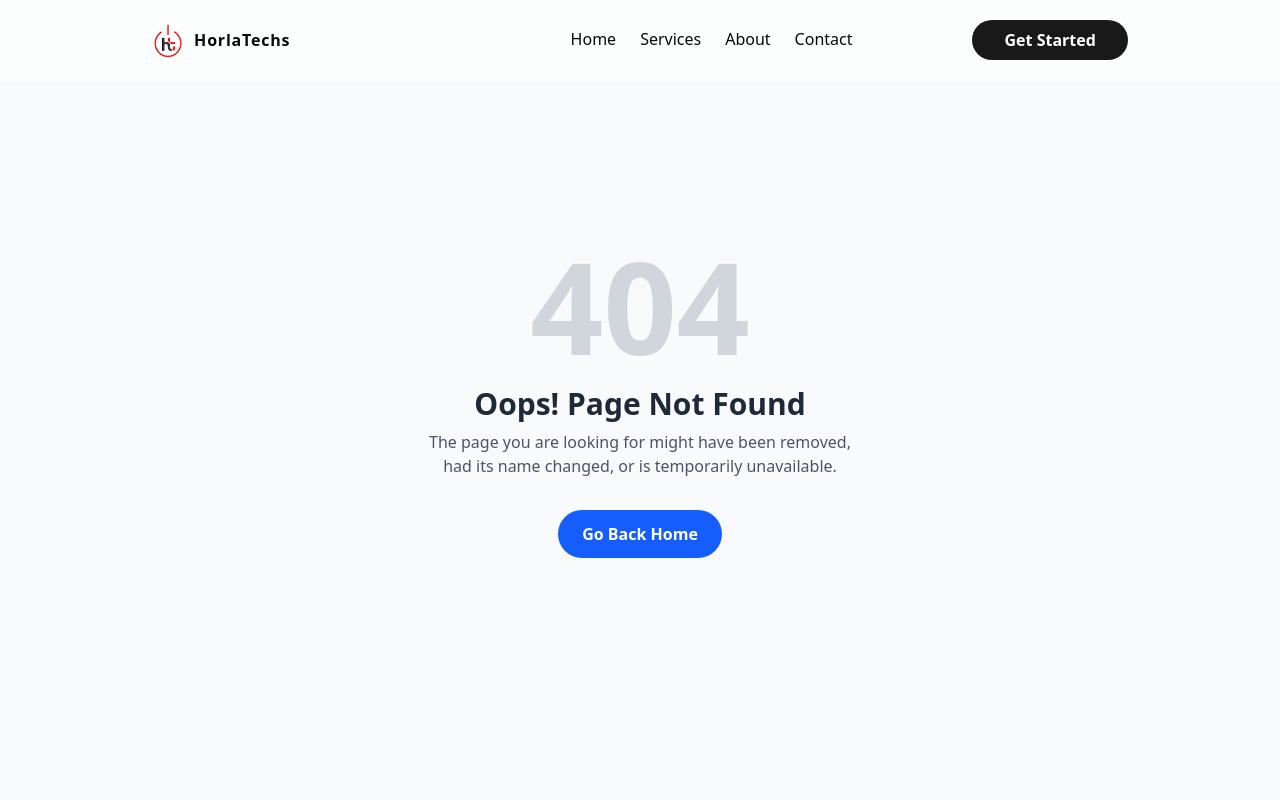
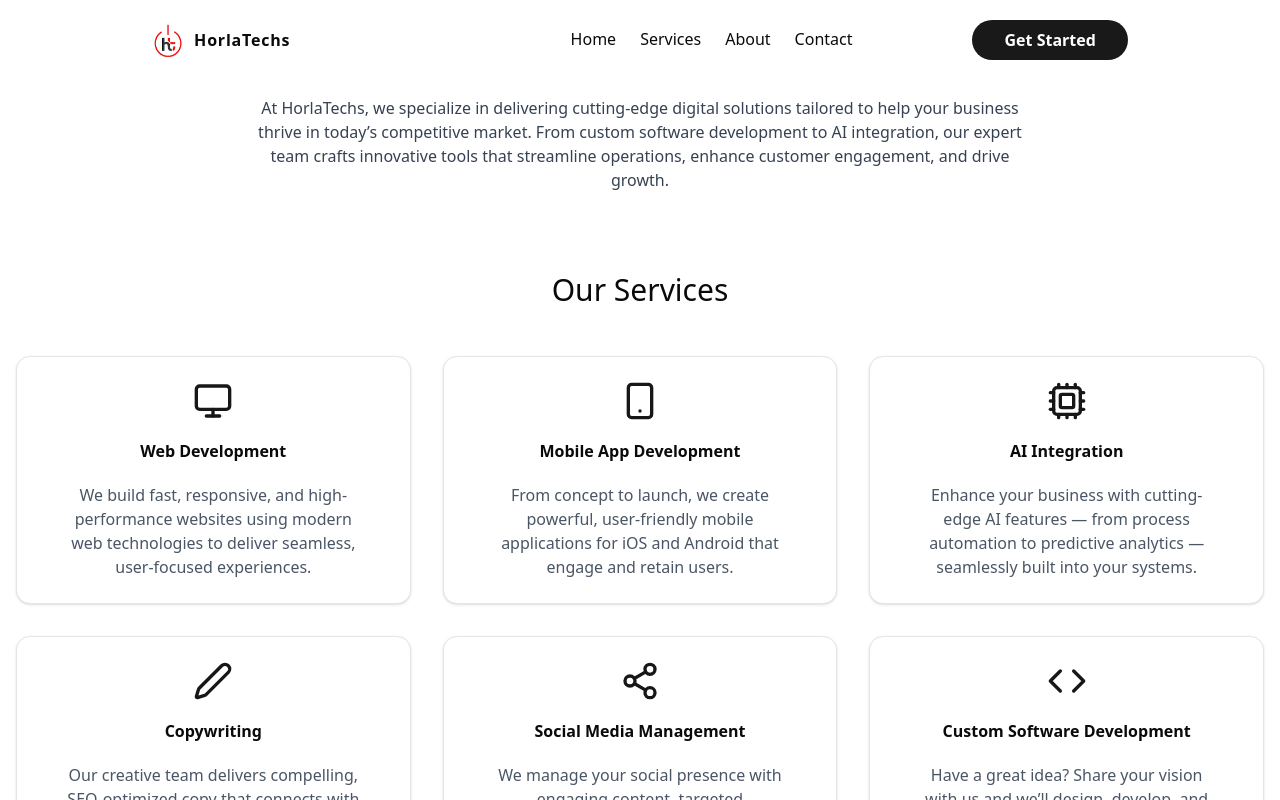
Before and after one commit to horiyorrmi72/horla_techs, a Next.js app: page /services in a window 1280 px wide. Before the commit this address had no page. Shown: the top 800 px of the page. Built offline with nearby package versions, Linux system fonts and the light colour scheme.

Commit message:
feat(pages & routes):add pages and route for each area, WIP to be updated :).

```diff
--- /dev/null
+++ b/src/app/about/page.jsx
@@ -0,0 +1,58 @@
+import About from '@/components/About';
+import { FAQ } from '@/components/FAQ';
+import React from 'react';
+
+export const metadata = {
+	title: 'About Us - HorlaTechs | Digital Solutions & Software Experts',
+	description:
+		'Learn about HorlaTechs, a leading software development company specializing in custom software, AI integration, and digital transformation solutions that empower businesses worldwide.',
+	keywords: [
+		'horlatechs',
+		'horlatech',
+		'web development',
+		'software development company',
+		'custom software',
+		'AI integration',
+		'digital transformation',
+		'HorlaTechs',
+		'technology solutions',
+		'about HorlaTechs',
+	],
+	openGraph: {
+		title: 'About Us - HorlaTechs',
+		description:
+			'Discover HorlaTechs’ mission, vision, and expert team dedicated to delivering innovative software and digital solutions.',
+		url: 'https://www.horlatechs.com/about',
+		siteName: 'HorlaTechs',
+		images: [
+			{
+				url: '',
+				width: 1200,
+				height: 630,
+			},
+		],
+		locale: 'en_US',
+		type: 'website',
+	},
+	twitter: {
+		card: 'summary_large_image',
+		title: 'About Us - HorlaTechs',
+		description:
+			'Meet the team and learn about HorlaTechs’ commitment to innovative software and digital solutions.',
+		images: [''],
+		creator: '@horla_techs',
+	},
+};
+
+const page = () => {
+	return (
+		<div className=''>
+			<About />
+			<div>
+				<FAQ />
+			</div>
+		</div>
+	);
+};
+
+export default page;
--- /dev/null
+++ b/src/app/contact/page.jsx
@@ -0,0 +1,12 @@
+import Contact from '@/components/Contact';
+import React from 'react';
+
+const page = () => {
+	return (
+		<div>
+			<Contact />
+		</div>
+	);
+};
+
+export default page;
--- a/src/app/page.js
+++ b/src/app/page.js
@@ -5,6 +5,45 @@ import LandingHero, { MiniAboutUs } from "@/components/LandingHero";
 import { MiniServices } from "@/components/Services";
 import { Testimonials } from "@/components/Testimonials";
 
+export const metadata = {
+  title: 'HorlaTechs | Innovative Software, AI & Digital Solutions',
+  description:
+    'HorlaTechs delivers custom software, AI integration, web and mobile app development, digital marketing, and creative solutions to help your business grow.',
+  keywords: [
+    'software development',
+    'AI integration',
+    'web development',
+    'mobile apps',
+    'digital marketing',
+    'HorlaTechs',
+    'custom software',
+    'technology solutions',
+  ],
+  openGraph: {
+    title: 'HorlaTechs | Innovative Software, AI & Digital Solutions',
+    description:
+      'Empowering businesses with custom software, AI, web & mobile development, and digital marketing services.',
+    url: 'https://www.horlatechs.com',
+    siteName: 'HorlaTechs',
+    images: [
+      {
+        url: '',
+        width: 1200,
+        height: 630,
+      },
+    ],
+    locale: 'en_US',
+    type: 'website',
+  },
+  twitter: {
+    card: 'summary_large_image',
+    title: 'HorlaTechs | Innovative Software, AI & Digital Solutions',
+    description:
+      'Empowering businesses with custom software, AI, web & mobile development, and digital marketing services.',
+    images: [''],
+    creator: '@horla_techs',
+  },
+};
 
 export default function Home() {
   return (
--- /dev/null
+++ b/src/app/services/page.jsx
@@ -0,0 +1,53 @@
+import Services from '@/components/Services';
+import React from 'react';
+
+export const metadata = {
+	title: 'Our Services - HorlaTechs | Custom Software, AI, Web & Mobile',
+	description:
+		'Discover HorlaTechs full range of services including custom software development, AI integration, web and mobile app development, copywriting, and social media management. Tailored solutions that drive business growth.',
+	keywords: [
+		'software development',
+		'custom software',
+		'AI integration',
+		'web development',
+		'mobile app development',
+		'copywriting',
+		'SEO',
+		'social media management',
+		'digital solutions',
+		'HorlaTechs',
+	],
+	openGraph: {
+		title: 'Our Services - HorlaTechs',
+		description:
+			'Custom software, AI, web & mobile app development services designed to elevate your business.',
+		url: 'https://www.horlatechs.com/services',
+		siteName: 'HorlaTechs',
+		images: [
+			{
+				url: 'https://www.horlatechs.com/og-image.jpg',
+				width: 1200,
+				height: 630,
+			},
+		],
+		locale: 'en_US',
+		type: 'website',
+	},
+	twitter: {
+		card: 'summary_large_image',
+		title: 'Our Services - HorlaTechs',
+		description:
+			'Explore HorlaTechs’ services: custom software, AI integration, web & mobile app development, and more.',
+		images: ['https://www.horlatechs.com/og-image.jpg'],
+		creator: '@horla_techs',
+	},
+};
+const page = () => {
+	return (
+		<div className='my-4 pt-20'>
+			<Services />
+		</div>
+	);
+};
+
+export default page;
```
